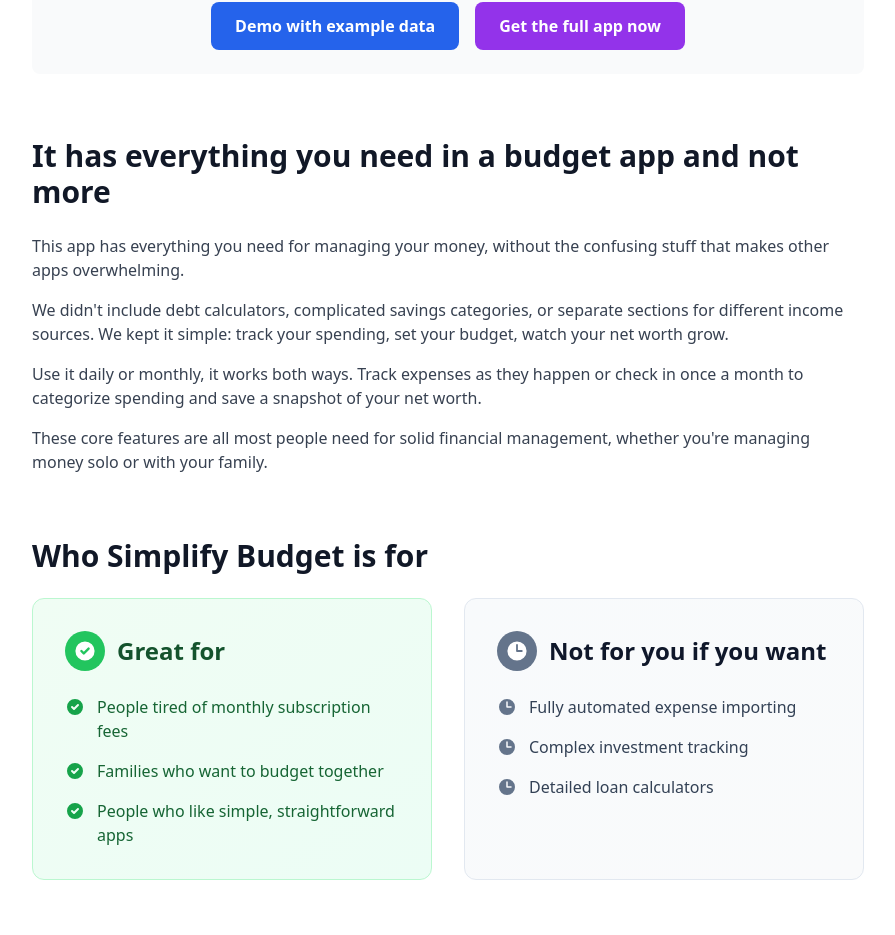
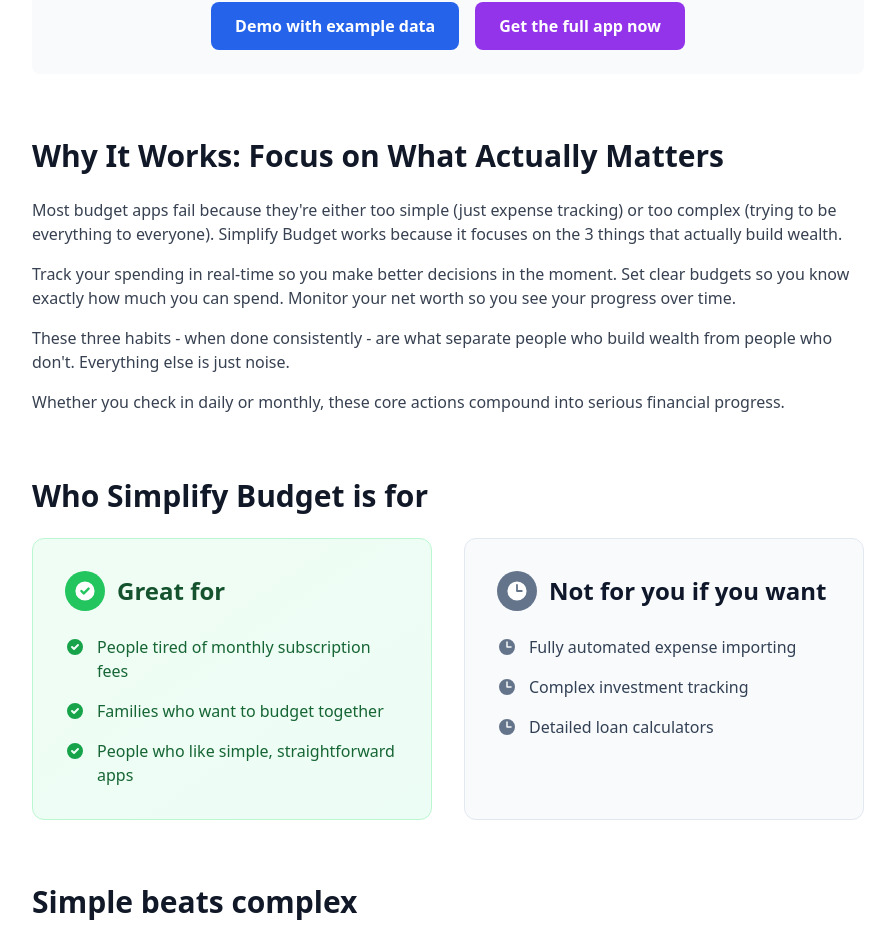
Before and after one commit to serdarsalim/personalfinance, a Next.js app: page /how-it-works in a window 1280 px wide. Shown: the part 1800-2735 px from the top of the page, without its empty margins (192-1087 px from the left). Built offline with nearby package versions, Linux system fonts and the light colour scheme.

Commit message:
updated the why it works section

```diff
--- a/src/app/globals.css
+++ b/src/app/globals.css
@@ -24,4 +24,19 @@ body {
   .text-balance {
     text-wrap: balance;
   }
+
+  @media (max-width: 768px) {
+    .animate-fade-in-up {
+      animation: fadeInUp 0.8s ease-out forwards;
+      opacity: 0;
+      transform: translateY(30px);
+    }
+  }
 }
+
+@keyframes fadeInUp {
+  to {
+    opacity: 1;
+    transform: translateY(0);
+  }
+}
--- a/src/app/how-it-works/page.tsx
+++ b/src/app/how-it-works/page.tsx
@@ -108,7 +108,7 @@ const ArticleContent = () => (
         <section id="philosophy" className="mb-16">
           <h2 className="text-3xl font-bold mb-6 text-gray-900">Simplify Budget approach to money management</h2>
 
-          <div className="grid md:grid-cols-2 gap-6">
+          <div className="grid md:grid-cols-2 gap-6 md:animate-none animate-fade-in-up">
             <div className="group bg-blue-50 hover:bg-blue-100 border border-blue-200 p-6 rounded-lg shadow-sm transition-all duration-300 cursor-pointer">
               <h3 className="text-lg font-bold text-blue-900 mb-3">Track as you spend, not after</h3>
               <p className="text-blue-700 opacity-0 group-hover:opacity-100 transition-opacity duration-300">
@@ -181,20 +181,20 @@ const ArticleContent = () => (
 
         {/* Results */}
         <section id="results" className="mb-16">
-          <h2 className="text-3xl font-bold mb-6 text-gray-900">It has everything you need in a budget app and not more</h2>
+          <h2 className="text-3xl font-bold mb-6 text-gray-900">Why It Works: Focus on What Actually Matters</h2>
 
           <div className="mb-8">
             <p className="text-gray-700 mb-4">
-              This app has everything you need for managing your money, without the confusing stuff that makes other apps overwhelming.
+              Most budget apps fail because they're either too simple (just expense tracking) or too complex (trying to be everything to everyone). Simplify Budget works because it focuses on the 3 things that actually build wealth.
             </p>
             <p className="text-gray-700 mb-4">
-              We didn't include debt calculators, complicated savings categories, or separate sections for different income sources. We kept it simple: track your spending, set your budget, watch your net worth grow.
+              Track your spending in real-time so you make better decisions in the moment. Set clear budgets so you know exactly how much you can spend. Monitor your net worth so you see your progress over time.
             </p>
             <p className="text-gray-700 mb-4">
-              Use it daily or monthly, it works both ways. Track expenses as they happen or check in once a month to categorize spending and save a snapshot of your net worth.
+              These three habits - when done consistently - are what separate people who build wealth from people who don't. Everything else is just noise.
             </p>
             <p className="text-gray-700 mb-4">
-              These core features are all most people need for solid financial management, whether you're managing money solo or with your family.
+              Whether you check in daily or monthly, these core actions compound into serious financial progress.
             </p>
           </div>
         </section>
```
